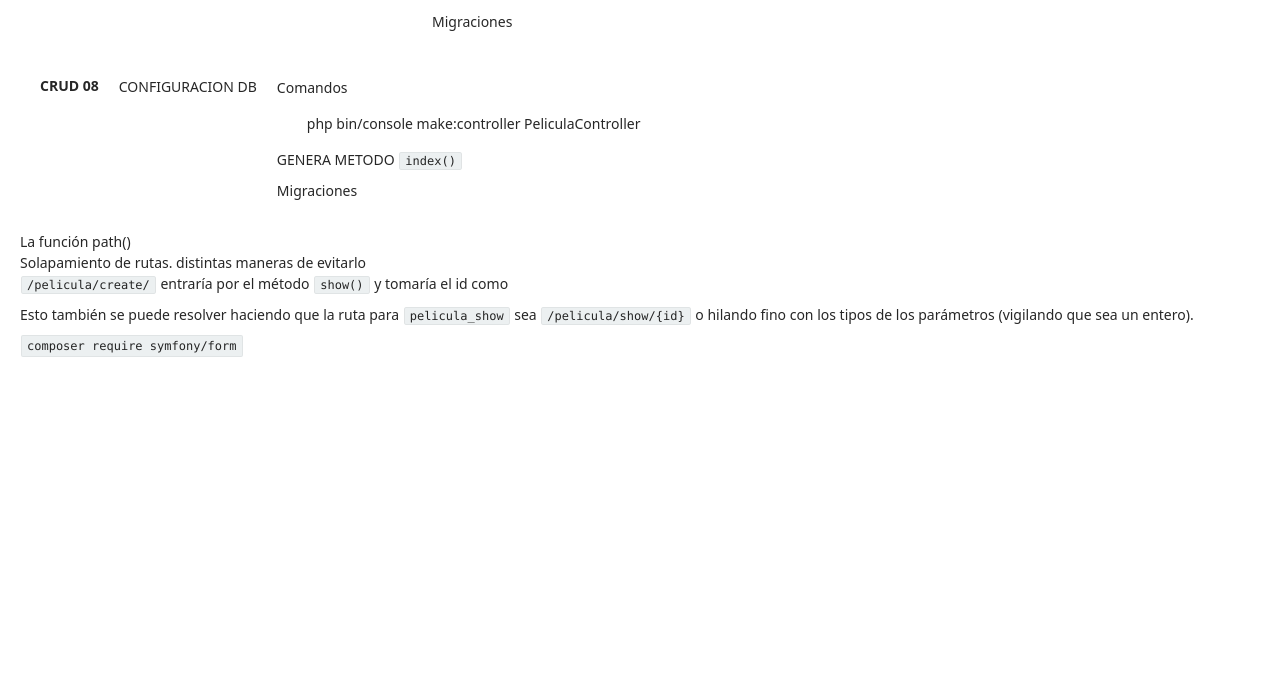
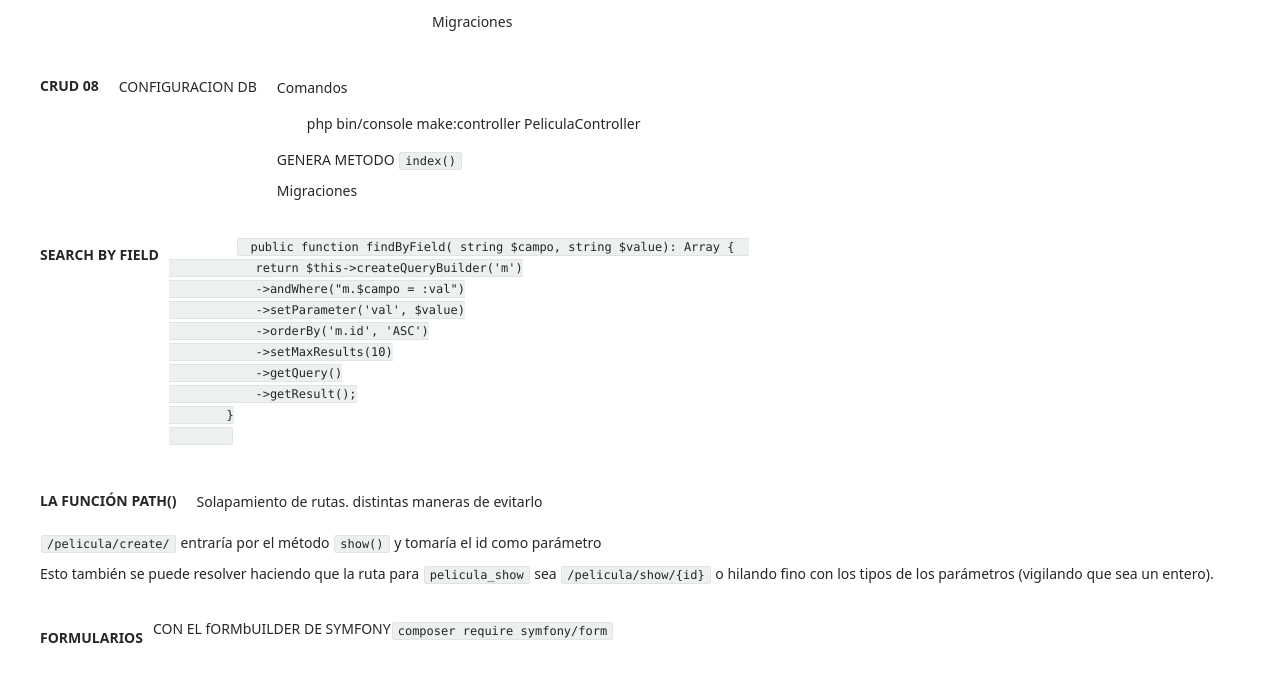
Before and after one commit to pacojaez/symfofilms, a Symfony app: template templates/docs.html.twig in a window 1280 px wide. Shown: the part 826-1508 px from the top of the page. Run offline with Twig, Linux system fonts and the light colour scheme; the template is opened without the code that fills it, so the values that code supplies are empty; some libraries are stand-ins or nearby versions.

Commit message:
working on search form

```diff
--- a/templates/docs.html.twig
+++ b/templates/docs.html.twig
@@ -68,25 +68,43 @@
             <li>Migraciones</li>
         </ul>
     </div>
-    <div class="row">
-        La función path()
+    <div class="row m-2 p-2">
+        <h2 class="font-weight-bold uppercase m-4">SEARCH BY FIELD</h2>
+        <pre>
+        <code class="code"> public function findByField( string $campo, string $value): Array {
+            return $this->createQueryBuilder('m')
+            ->andWhere("m.$campo = :val")
+            ->setParameter('val', $value)
+            ->orderBy('m.id', 'ASC')
+            ->setMaxResults(10)
+            ->getQuery()
+            ->getResult();
+        }
+        </code>
+        </pre>
     </div>
-    <div class="row">
-    Solapamiento de rutas. distintas maneras de evitarlo
-    </div>
-    <div class="row">
-        <ul>
-        <li> <code class="code">/pelicula/create/</code> entraría por el método <code class="code">show()</code>
-        y tomaría el id como
-        </li>
-        <li>Esto también se puede resolver haciendo que la ruta para
+    <div class="row m-2 p-2">
+        <h2 class="font-weight-bold uppercase m-4">La función path()</h2>
+        <h3 class="m-4"> Solapamiento de rutas. distintas maneras de evitarlo</h3>
+        <ul class="m-4">
+            <li><code class="code">/pelicula/create/</code> entraría por el método <code class="code">show()</code>
+                y tomaría el id como parámetro
+            </li>
+            <li>Esto también se puede resolver haciendo que la ruta para
             <code class="code">pelicula_show</code> sea <code class="code">/pelicula/show/{id}</code> o hilando fino con los tipos de
             los parámetros (vigilando que sea un entero).
-    </ul>
+            </li>
+        </ul>
+
     </div>
-    <div class="row">
-         <code class="code">composer require symfony/form</code>
+    <div class="row m-2 p-2">
+        <h2 class="font-weight-bold uppercase m-4">FORMULARIOS</h2>
+        <h3>CON EL fORMbUILDER DE SYMFONY</h3>
+        <ul>
+            <li><code class="code">composer require symfony/form</code></li>
+        </ul>
     </div>
+
 </div>
 
 {% endblock %}
```
Also changed, not shown: src/Controller/MovieController.php (+4 -3 lines), src/Repository/MovieRepository.php (+12 -13 lines).
